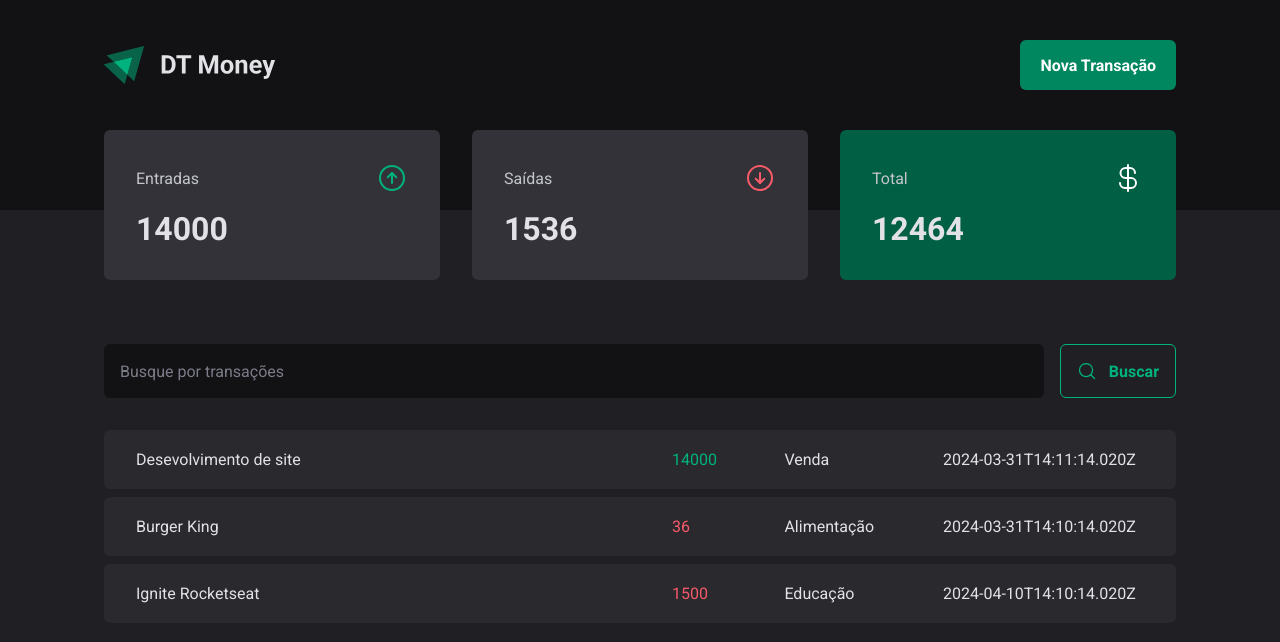
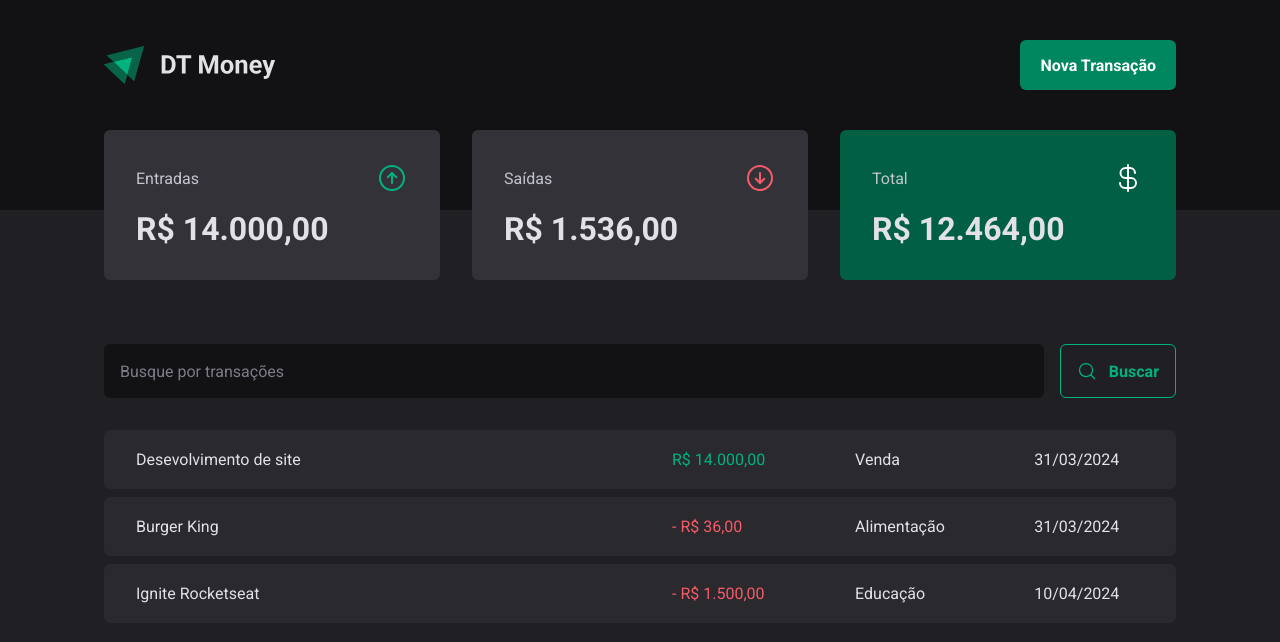
Before and after one commit to anacnogueira/ignite-reactsjs-04-dt-monet, a React (Vite) app: page / in a window 1280 px wide. Shown: the top 642 px of the page. Built offline with nearby package versions, Linux system fonts and the light colour scheme; data requests are answered from the project's data file.

Commit message:
Formatando moeda e data

```diff
--- a/src/components/Summary/index.tsx
+++ b/src/components/Summary/index.tsx
@@ -2,6 +2,7 @@
 import { SummaryCard, SummaryContainer } from "./styles";
 import { useContext } from "react";
 import { TransactionsContext } from "../../contexts/TransactionsContext";
+import { priceFormatter } from "../../utils/formatter";
 
 export function Summary() {
   const { transactions } = useContext(TransactionsContext);
@@ -31,7 +32,7 @@
           <span>Entradas</span>
           <ArrowCircleUp size={32} color="#00b37e" />
         </header>
-        <strong>{summary.income}</strong>
+        <strong>{priceFormatter.format(summary.income)}</strong>
       </SummaryCard>
 
       <SummaryCard>
@@ -39,7 +40,7 @@
           <span>Saídas</span>
           <ArrowCircleDown size={32} color="#f75a68" />
         </header>
-        <strong>{summary.outcome}</strong>
+        <strong>{priceFormatter.format(summary.outcome)}</strong>
       </SummaryCard>
 
       <SummaryCard variant="green">
@@ -47,7 +48,7 @@
           <span>Total</span>
           <CurrencyDollar size={32} color="#fff" />
         </header>
-        <strong>{summary.total}</strong>
+        <strong>{priceFormatter.format(summary.total)}</strong>
       </SummaryCard>
     </SummaryContainer>
   );
--- a/src/pages/Transactions/index.tsx
+++ b/src/pages/Transactions/index.tsx
@@ -8,6 +8,7 @@
   TransactionsTable,
 } from "./styles";
 import { TransactionsContext } from "../../contexts/TransactionsContext";
+import { dateFormatter, priceFormatter } from "../../utils/formatter";
 
 export function Transactions() {
   const { transactions } = useContext(TransactionsContext);
@@ -26,11 +27,14 @@
                   <td width="50%">{transaction.description}</td>
                   <td>
                     <PriceHighlight variant={transaction.type}>
-                      {transaction.price}
+                      {transaction.type === "outcome" && "- "}
+                      {priceFormatter.format(transaction.price)}
                     </PriceHighlight>
                   </td>
                   <td>{transaction.category}</td>
-                  <td>{transaction.createdAt}</td>
+                  <td>
+                    {dateFormatter.format(new Date(transaction.createdAt))}
+                  </td>
                 </tr>
               );
             })}
--- /dev/null
+++ b/src/utils/formatter.ts
@@ -0,0 +1,6 @@
+export const dateFormatter = new Intl.DateTimeFormat("pt-br");
+
+export const priceFormatter = new Intl.NumberFormat("pt-br", {
+  style: "currency",
+  currency: "BRL",
+});
```
